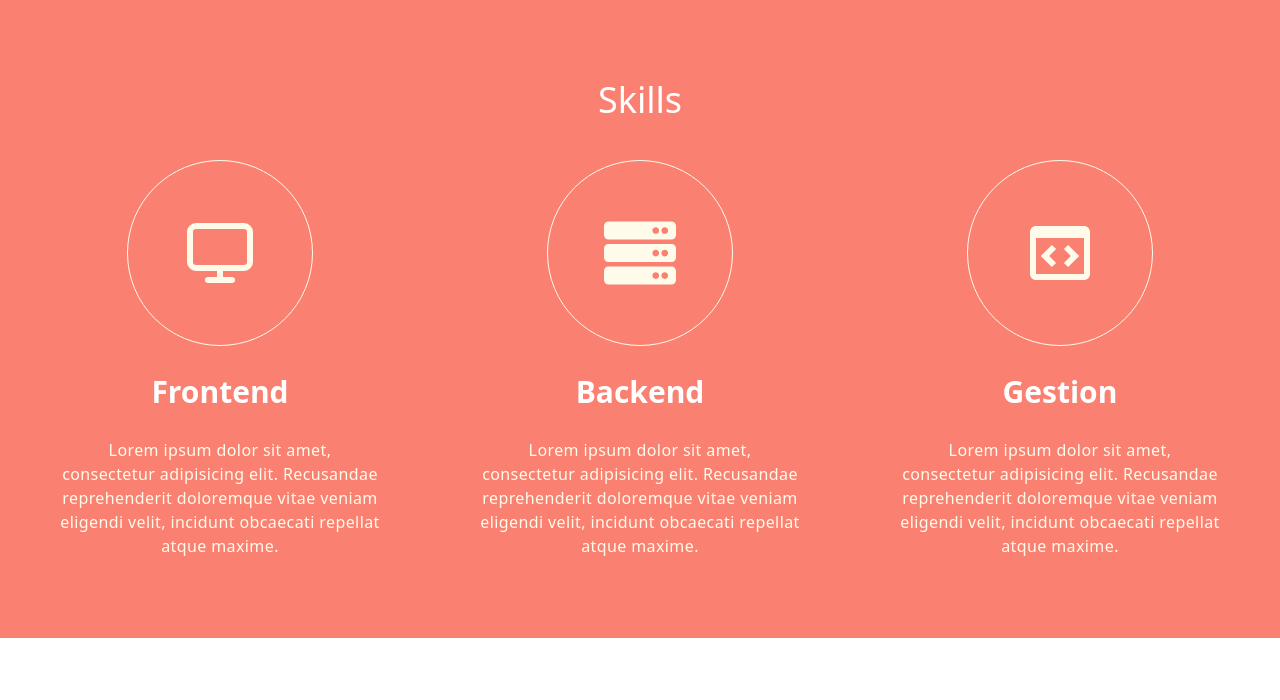
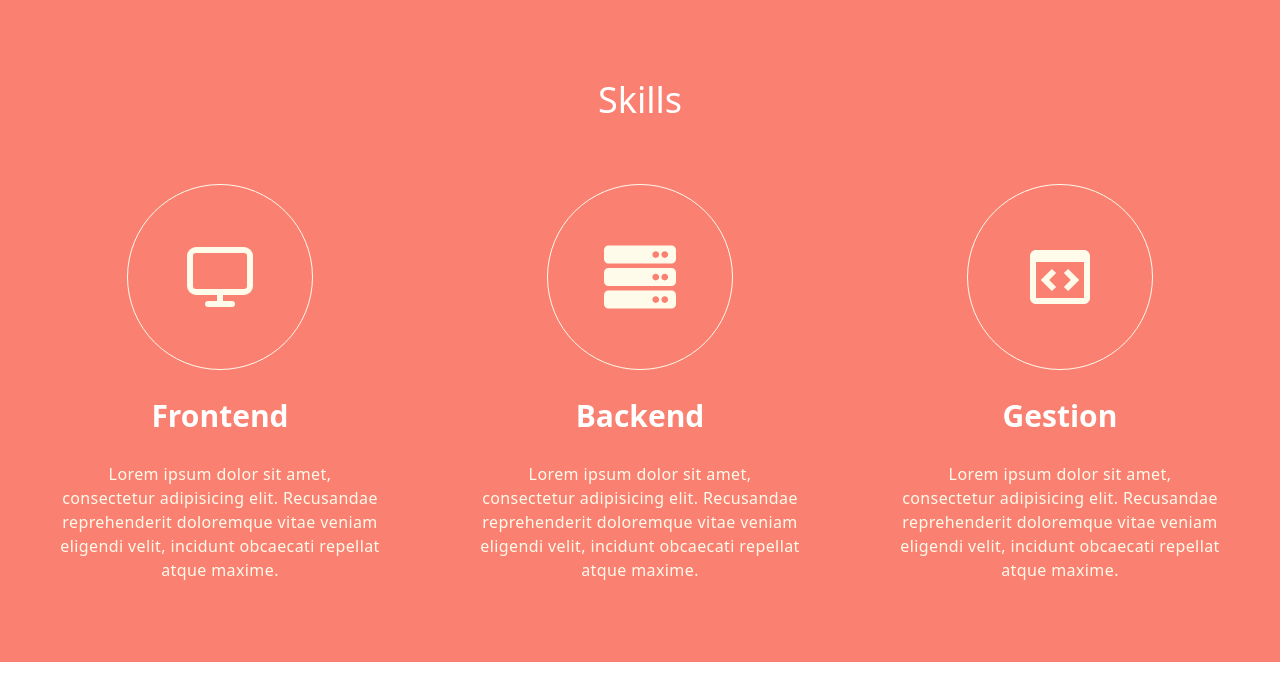
Before and after one commit to Erezz1/portfolio-web, a Next.js app: page /home/components/skills in a window 1280 px wide. Shown: the top 700 px of the page. Built offline with nearby package versions, Linux system fonts and the light colour scheme.

Commit message:
Correccion en las medidas de skills

```diff
--- a/pages/home/components/skills/SkillsList.tsx
+++ b/pages/home/components/skills/SkillsList.tsx
@@ -25,7 +25,7 @@ const skills = [
 
 const SkillsList: FC = () => {
     return (
-        <section className="container mx-auto px-5 grid grid-cols-1 md:grid-cols-3 md:gap-5">
+        <section className="container mx-auto px-5 grid grid-cols-1 gap-y-16 md:grid-cols-3 md:gap-x-5 md:gap-y-0">
             {
                 skills.map( skill => (
                     <SkillItem
--- a/pages/home/components/skills/index.tsx
+++ b/pages/home/components/skills/index.tsx
@@ -5,7 +5,7 @@ import SkillsList from './SkillsList';
 const Skills: FC = () => {
     return (
         <section className="w-full bg-salmon py-20">
-            <h2 className="text-center text-white text-4xl font-light mb-10">Skills</h2>
+            <h2 className="text-center text-white text-4xl font-light mb-16">Skills</h2>
 
             <SkillsList />
         </section>
```
